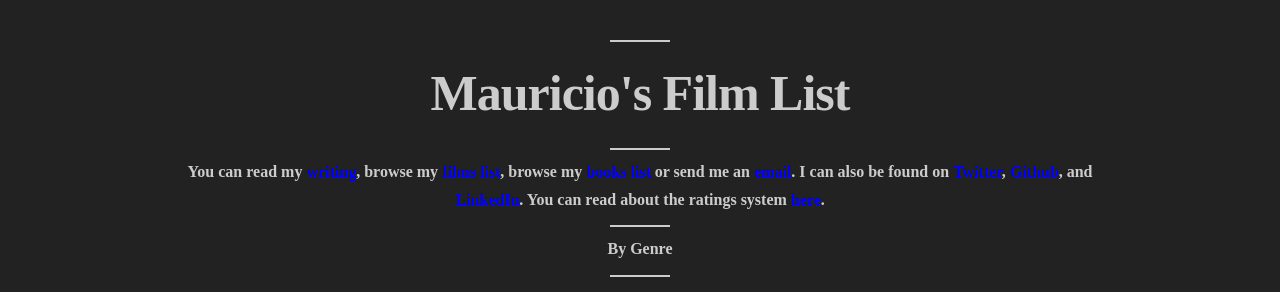
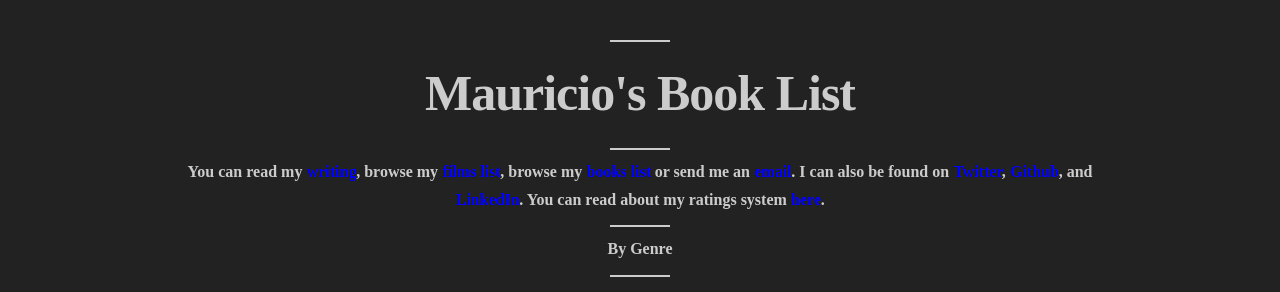
Before and after one commit to maurlamf/maurlamf.github.io, a Jekyll site: the page books.maurrivera.index.html, which Jekyll copies as it is, in a window 1280 px wide. Shown: the top 292 px of the page. Built offline with Jekyll 4.4.1, drawn with Linux system fonts in a browser that asks for light colours; nearby versions of some CDN libraries; Markdown is read by kramdown in place of the engine named in the settings.

Commit message:
lots of small UI fixed

```diff
--- a/books.maurrivera.index.html
+++ b/books.maurrivera.index.html
@@ -5,7 +5,7 @@
   <meta name="Description" content="My bookshelf">
   <meta name="viewport" content="width=device-width; initial-scale=1.0">
   <link href="http://maurrivera.com/css/booklists.css" rel="stylesheet">
-  <title>Film List &mdash; Mauricio Rivera</title>
+  <title>Book List &mdash; Mauricio Rivera</title>
   <!--Google Analytics Javascript-->
   <script>
     (function(i,s,o,g,r,a,m){i['GoogleAnalyticsObject']=r;i[r]=i[r]||function(){
@@ -24,11 +24,11 @@
 <body class="{block:IndexPage}index{/block:IndexPage} {block:PermalinkPage}post-page{/block:PermalinkPage} {block:TagPage}tag-{URLSafeTag}{/block:TagPage}">
   <header>
     <hr>
-    <div class = "movietitle">Mauricio's Film List</h1>
+    <div class = "movietitle">Mauricio's Book List</h1>
       <hr>
 
   <div class="col-lg-1 col-centered">
-             <h2>You can read my <a href="http://maurrivera.com/blog">writing</a>, browse my <a href="http://film.maurrivera.com">films list</a>, browse my <a href="books.maurrivera.com">books list</a> or send me an <a href="http://getpocket.com/">email</a>. I can also be found on <a href="https://twitter.com/maurrivera">Twitter</a>, <a href="https://github.com/maurlamf">Github</a>, and <a href="http://www.linkedin.com/in/maurrivera">LinkedIn</a>. You can read about the ratings system <a href = "http://maurrivera.com/ratings">here</a>.</h2>
+             <h2>You can read my <a href="http://maurrivera.com/blog">writing</a>, browse my <a href="http://film.maurrivera.com">films list</a>, browse my <a href="http://books.maurrivera.com">books list</a> or send me an <a href= “mailto:maurrivera@gmail.com”>email</a>. I can also be found on <a href="http://twitter.com/maurrivera">Twitter</a>, <a href="http://github.com/maurlamf">Github</a>, and <a href="http://linkedin.com/in/maurrivera">LinkedIn</a>. You can read about my ratings system <a href = "http://maurrivera.com/ratings">here</a>.</h2>
   </div>
   <hr>
       <h2>
--- a/film.maurrivera.index.html
+++ b/film.maurrivera.index.html
@@ -34,7 +34,7 @@
       <hr>
 
   <div class="col-lg-1 col-centered">
-             <h2>You can read my <a href="http://maurrivera.com/blog">writing</a>, browse my <a href="http://film.maurrivera.com">films list</a>, browse my <a href="http://getpocket.com/">books list</a> or send me an <a href="http://getpocket.com/">email</a>. I can also be found on <a href="http://getpocket.com/">Twitter</a>, <a href="http://getpocket.com/">Github</a>, and <a href="http://getpocket.com/">LinkedIn</a>. You can read about the ratings system <a href = "http://maurrivera.com/ratings">here</a>.</h2>
+             <h2>You can read my <a href="http://maurrivera.com/blog">writing</a>, browse my <a href="http://film.maurrivera.com">films list</a>, browse my <a href="http://books.maurrivera.com">books list</a> or send me an <a href= “mailto:maurrivera@gmail.com”>email</a>. I can also be found on <a href="http://twitter.com/maurrivera">Twitter</a>, <a href="http://github.com/maurlamf">Github</a>, and <a href="http://linkedin.com/in/maurrivera">LinkedIn</a>. You can read about my ratings system <a href = "http://maurrivera.com/ratings">here</a>.</h2>
   </div>
       <h2>
         <ul class = "nav">
--- a/index.html
+++ b/index.html
@@ -37,8 +37,8 @@ title: My Blog
 						document.write(months[month_value] + " " + day_value + ", " + year_value + " —");
 					</script>
 
-					My name is Mauricio Alexander Rivera and I’m a born and bred San Francisco interested in finance, technology, user interfaces, film, chess, guitars, and sports.</p>
-					<p class="articletext">You can read my <a href="http://maurrivera.com/blog">writing</a>, browse my <a href="film.maurrivera.com">films list</a>, browse my <a href="http://getpocket.com/">books list</a> or send me an <a href="http://getpocket.com/">email</a>. I can also be found on <a href="http://getpocket.com/">Twitter</a>, <a href="http://getpocket.com/">Github</a>, and <a href="http://getpocket.com/">LinkedIn</a>.</p>
+				My name is Mauricio Alexander Rivera and I’m a born and bred San Francisco interested in finance, technology, user interfaces, film, chess, guitars, and sports.</p>
+					<p class="articletext">You can read my <a href="http://maurrivera.com/blog">writing</a>, browse my <a href="http://film.maurrivera.com">films list</a>, browse my <a href="http://books.maurrivera.com">books list</a> or send me an <a href= “mailto:maurrivera@gmail.com”>email</a>. I can also be found on <a href="http://twitter.com/maurrivera">Twitter</a>, <a href="http://github.com/maurlamf">Github</a>, and <a href="http://linkedin.com/in/maurrivera">LinkedIn</a>. You can read about my ratings system <a href = "http://maurrivera.com/ratings">here</a>.</p>
 
 				</div>
 			</div>
@@ -78,7 +78,7 @@ title: My Blog
 					</script>
 
 					My name is Mauricio Alexander Rivera and I’m a born and bred San Francisco interested in finance, technology, user interfaces, film, chess, guitars, and sports.</p>
-					<p class="articletext">You can read my <a href="http://maurrivera.com/blog">writing</a>, browse my <a href="film.maurrivera.com">films list</a>, browse my <a href="http://getpocket.com/">books list</a> or send me an <a href="http://getpocket.com/">email</a>. I can also be found on <a href="http://getpocket.com/">Twitter</a>, <a href="http://getpocket.com/">Github</a>, and <a href="http://getpocket.com/">LinkedIn</a>.</p>
+					<p class="articletext">You can read my <a href="http://maurrivera.com/blog">writing</a>, browse my <a href="http://film.maurrivera.com">films list</a>, browse my <a href="http://books.maurrivera.com">books list</a> or send me an <a href= “mailto:maurrivera@gmail.com”>email</a>. I can also be found on <a href="http://twitter.com/maurrivera">Twitter</a>, <a href="http://github.com/maurlamf">Github</a>, and <a href="http://linkedin.com/in/maurrivera">LinkedIn</a>. You can read about my ratings system <a href = "http://maurrivera.com/ratings">here</a>.</p>
 
 				</div>
 			</div>
--- a/js/application.js
+++ b/js/application.js
@@ -105,7 +105,7 @@ $(function(){
     debug: false,
     errorCallback: function() {
       // fade out the error message after 2 seconds
-      $('#infscr-loading').animate({opacity: .8},4000).fadeOut('normal');
+      $('#infscr-loading').animate({opacity: .8},2000).fadeOut('normal');
     }
   },
 
@@ -120,7 +120,7 @@ $(function(){
     });
 
     setTimeout(function(){
-      $(newElements).fadeIn('slow');
+      $(newElements).fadeIn('fast');
     },500);
   });
 });
--- a/js/application2.js
+++ b/js/application2.js
@@ -105,7 +105,7 @@ $(function(){
     debug: false,
     errorCallback: function() {
       // fade out the error message after 2 seconds
-      $('#infscr-loading').animate({opacity: .8},4000).fadeOut('normal');
+      $('#infscr-loading').animate({opacity: .8},2000).fadeOut('normal');
     }
   },
 
@@ -120,7 +120,7 @@ $(function(){
     });
 
     setTimeout(function(){
-      $(newElements).fadeIn('slow');
+      $(newElements).fadeIn('fast');
     },500);
   });
 });
```
Also changed, not shown: 5 other files.
